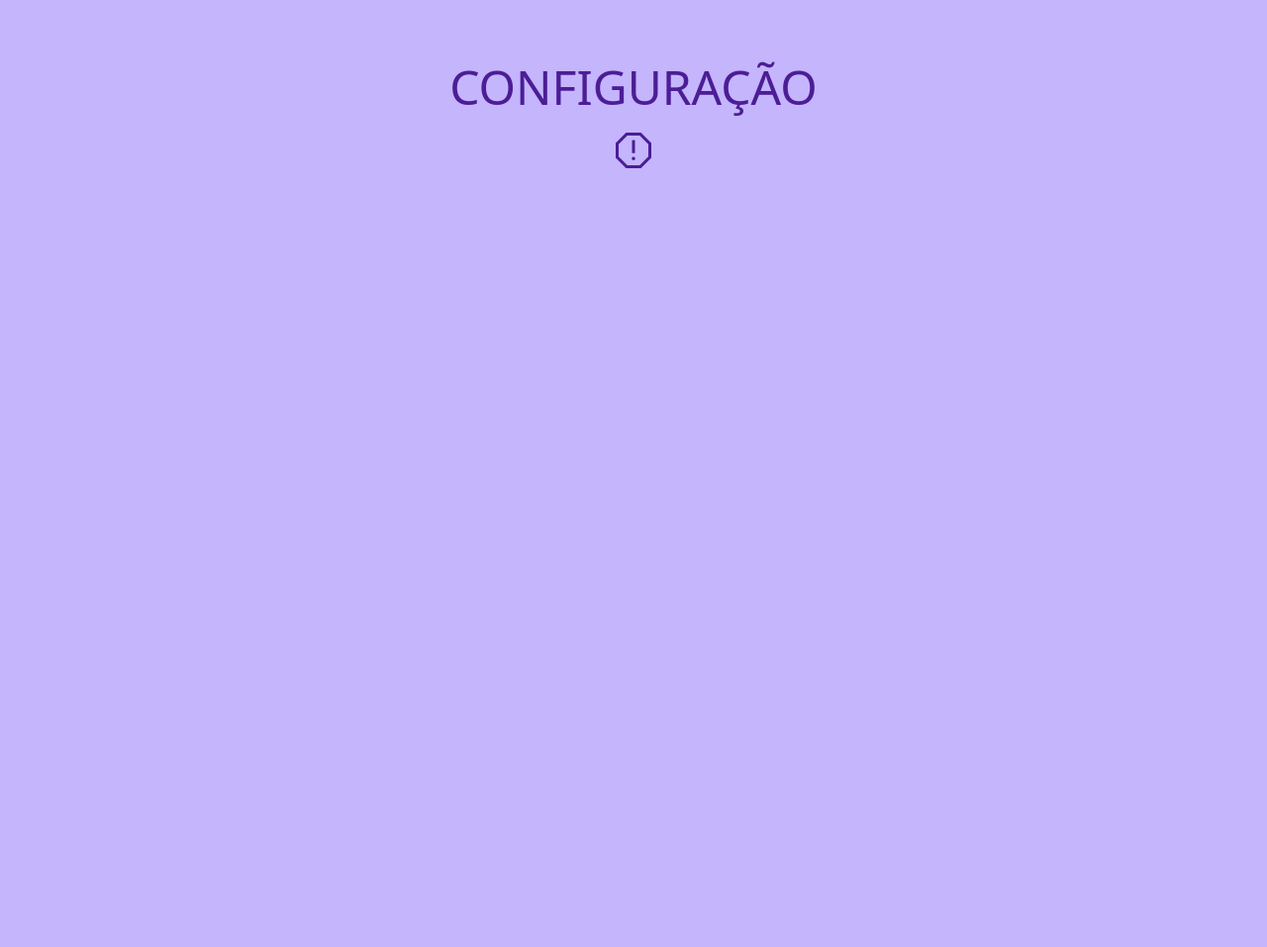
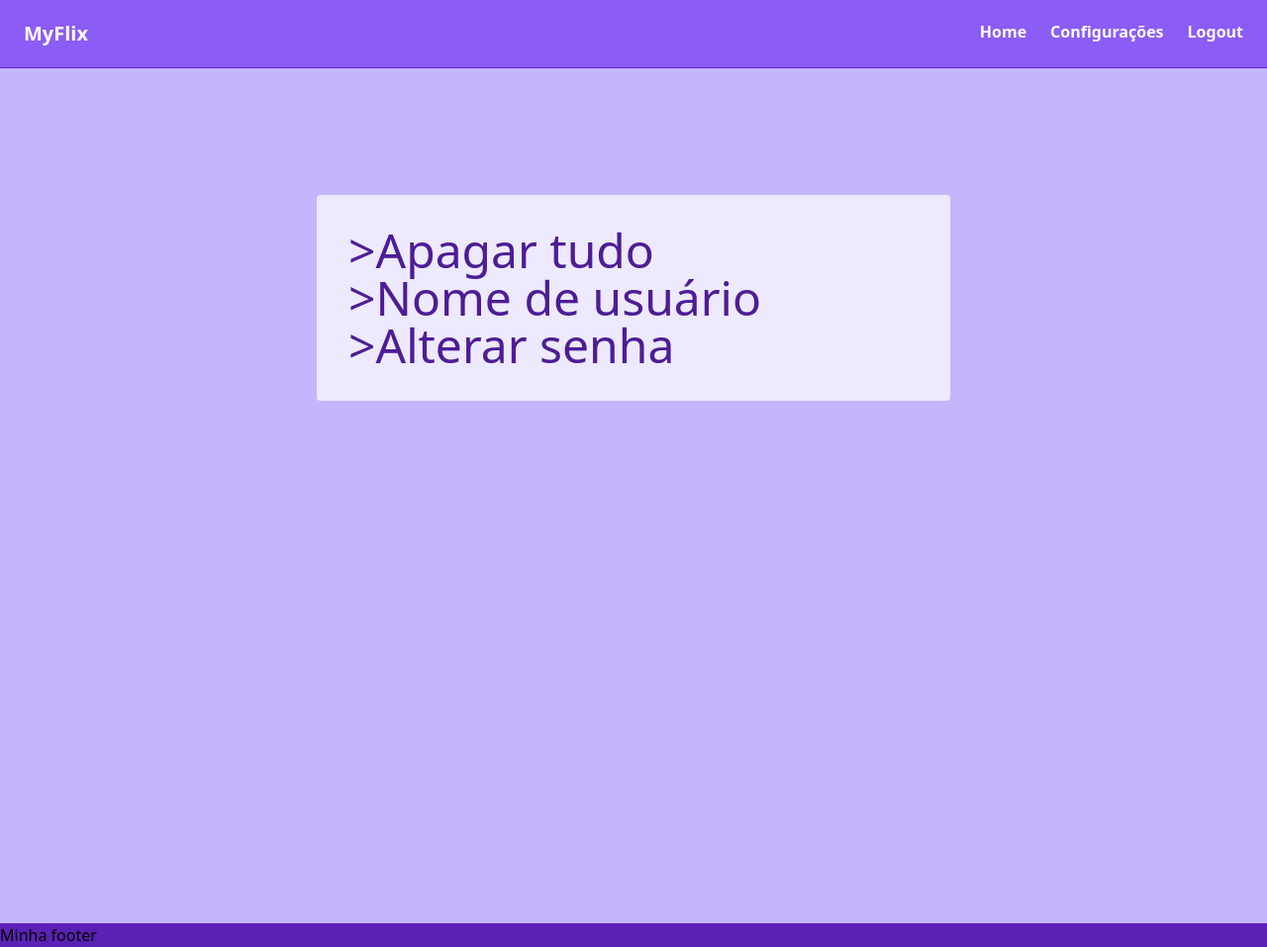
Before and after one commit to tiagolimar/myflix, a plain HTML site: page page/config/index.html in a window 1280 px wide. Shown: the whole page at 99% size. Before the commit the page ends 800 px from the top, so only its background shows below. Drawn offline with nearby package versions, Linux system fonts and the light colour scheme.

Commit message:
update config page

```diff
--- a/page/config/index.html
+++ b/page/config/index.html
@@ -8,11 +8,33 @@
     <title>Configurações</title>
 </head>
 <body class="bg-violet-300">
-    <main class="text-center text-violet-900 mt-16 text-5xl flex flex-col gap-4">
-        CONFIGURAÇÃO
-        <span class="material-symbols-outlined text-5xl">
-            report
-        </span>
+    <nav class="bg-violet-500 text-white font-semibold p-4 flex justify-between border-b border-violet-700">
+        <h1 class="px-2 py-1" tabindex="1">
+            <a class="text-xl" href="./">MyFlix</a>
+        </h1>
+        <ul class="flex gap-2">
+            <li class="px-2 py-1" tabindex="1">
+                <a href="/">Home</a>
+            </li>
+            <li class="px-2 py-1" tabindex="1">
+                <a href="/page/config/">Configurações</a>
+            </li>
+            <li class="px-2 py-1" tabindex="1">
+                <a href="/page/login/">Logout</a>
+            </li>
+        </ul>
+    </nav>
+
+    <main class="text-violet-900 mt-16 text-5xl flex flex-col gap-4 h-screen">
+        <form class="bg-violet-100 sm-w-full w-1/2 container mx-auto p-8 mt-16 rounded flex flex-col gap-4">
+            <ul>
+                <li><p>>Apagar tudo</p></li>
+                <li><p>>Nome de usuário</p></li>
+                <li><p>>Alterar senha</p></li>
+            </ul>
+        </form>
     </main>
+
+    <footer class="bg-violet-800">Minha footer</footer>
 </body>
 </html>
--- a/page/login/index.js
+++ b/page/login/index.js
@@ -14,7 +14,7 @@ function login(event) {
     ).then(
         dados=>{
             if (dados.success === true){
-                localStorage
+                localStorage.setItem('token',dados.token)
                 location.href = '/';
             }else{
                 alert('Senha ou usuário incorreto(s).');
@@ -22,3 +22,6 @@ function login(event) {
         }
     )
 }
+
+localStorage.setItem('token','');
+console.log(localStorage.getItem('token'))
```
Also changed, not shown: index.html (+6 -3 lines), js/script.js (+21 -0 lines), server/index.js (+13 -2 lines).
